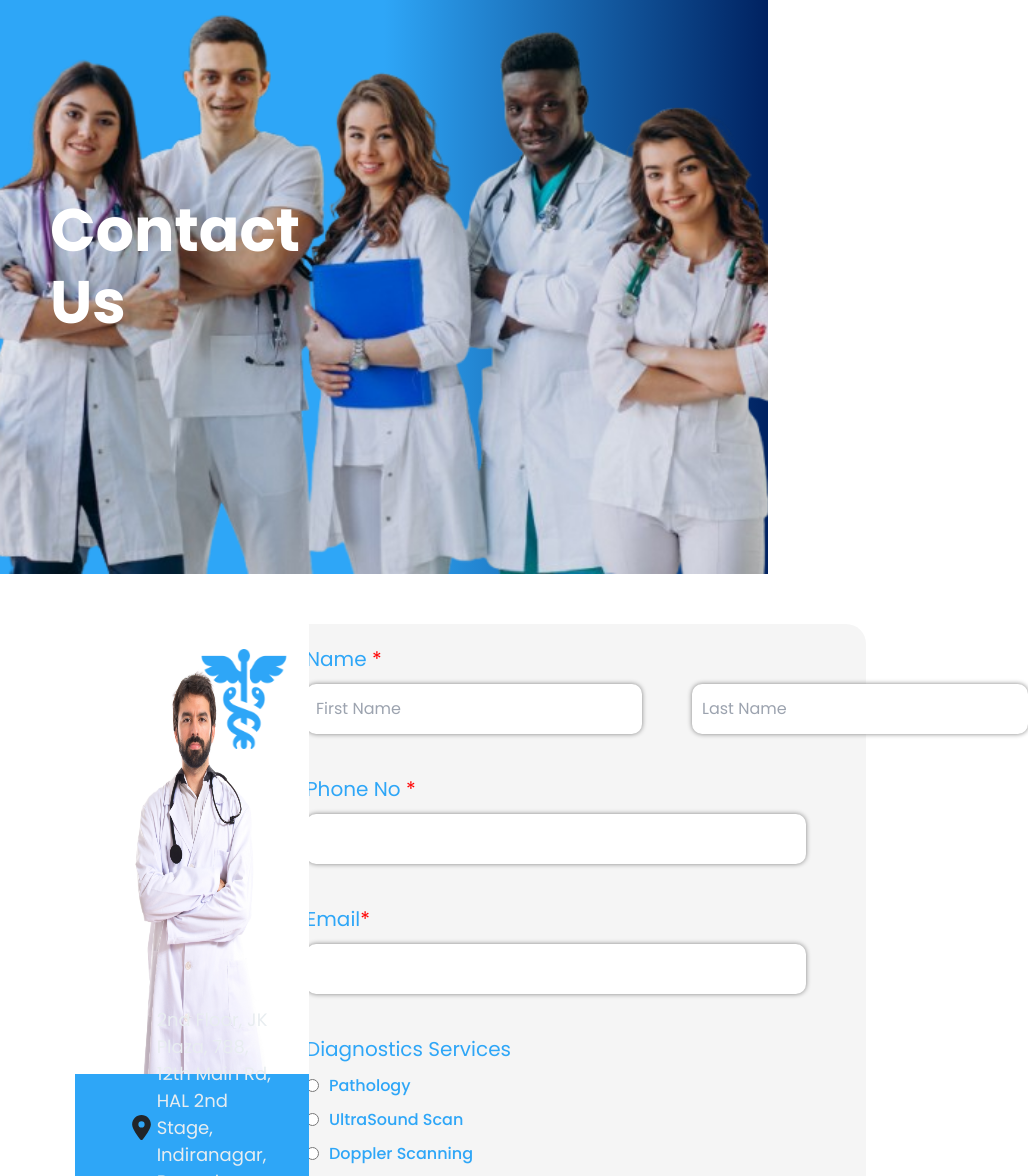
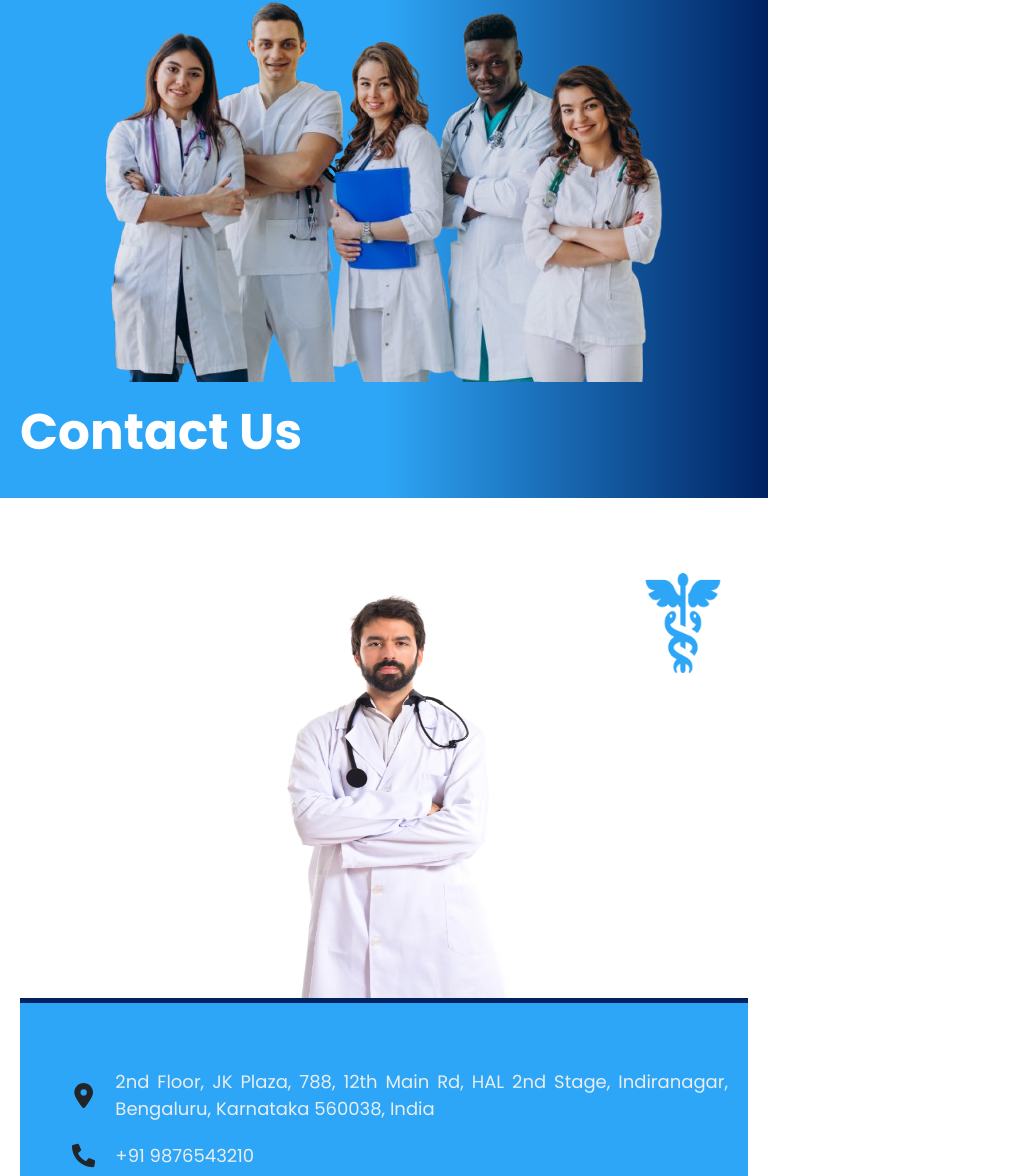
Before and after one commit to PrajwalHS2609/Diagnostic2, a Next.js app: page /contact-us in a window 768 px wide. Shown: the part 263-1439 px from the top of the page, 1028 px wide, since content can reach past the window. Built offline with nearby package versions, Linux system fonts and the light colour scheme.

Commit message:
tab responsive

```diff
--- a/src/components/Cardiology/CardiologyCard.tsx
+++ b/src/components/Cardiology/CardiologyCard.tsx
@@ -22,7 +22,7 @@ const CardiologyCard = () => {
           img: "https://first-c9d21.web.app/assets/Stress%20Test-C7Ur_itU.png",
           title: "Stress Test",
           description:
-            "Hormonal tests at Pathocon Diagnostics help assess and balance crucial hormones, providing valuable insights for personalized healthcare and maintaining overall well-being.",
+            "Hormonal tests at  Diagnostics help assess and balance crucial hormones, providing valuable insights for personalized healthcare and maintaining overall well-being.",
         },
         {
           id: 4,
--- a/src/components/ContactUs/ContactUs.css
+++ b/src/components/ContactUs/ContactUs.css
@@ -349,3 +349,90 @@
     font-weight: bold;
   }
 }
+@media screen and (min-width: 768px) and (max-width: 990px) {
+  .contactUsMain-container {
+    flex-direction: column;
+  }
+  .contactUsMain-content {
+    width: 100%;
+    /* border: solid red; */
+    padding: 10px;
+    display: flex;
+    justify-content: center;
+    align-items: center;
+  }
+  .contactUs-formContainer {
+    /* border: solid red; */
+    width: 100%;
+    height: 100%;
+    padding: 10px;
+  }
+  .contactUs-formItem2 {
+    display: flex;
+    justify-content: flex-start;
+    align-items: center;
+    gap: 50px;
+    flex-direction: column;
+  }
+  .contactUs-formItem1 {
+    flex-direction: column;
+    width: 100%;
+  }
+  .contactUs-formItem1 > input,
+  .contactUs-formItem2 > input {
+    /* border: solid green; */
+    height: 50px;
+    width: 300px;
+  }
+  .contactUs-formItem2 > textarea {
+    /* border: solid green; */
+    border-radius: 20px;
+    height: 200px;
+    width: 300px;
+  }
+  .contactUsAddress-container {
+    /* border: solid blue; */
+    width: 100%;
+    height: 100%;
+  }
+  .contactUsAddress-imgContainer {
+    /* border: solid; */
+    margin-bottom: 0px;
+  }
+  .contactUsAddress-Item {
+    /* border: solid yellow; */
+    gap: 20px;
+  }
+  .contactUsAddress-Item > a {
+    width: 100%;
+    font-size: 18px;
+    color: var(--customColor3);
+    text-decoration: none;
+    text-align: justify;
+  }
+  /* ------------------------------------------------------------------ */
+  .homeHeader-container {
+    /* border: solid red; */
+    height: 100%;
+    flex-direction: column;
+  }
+
+  .homeHeader-cover {
+    width: 100%;
+    height: 100%;
+    position: static;
+    display: flex;
+    justify-content: center;
+    align-items: center;
+    flex-direction: column;
+    padding: 20px;
+  }
+  .homeHeader-coverContent {
+    width: 100%;
+  }
+  .homeHeader-coverContent > h2 {
+    font-size: 50px;
+    color: white;
+    font-weight: bold;
+  }
+}
--- a/src/components/HomePage/HomeHeader/HomeHeader.css
+++ b/src/components/HomePage/HomeHeader/HomeHeader.css
@@ -42,6 +42,7 @@
   font-size: 20px;
   font-weight: 500;
   color: var(--customColor2);
+  text-align: justify;
 }
 .homeHeader-coverContent > span {
   display: flex;
@@ -100,6 +101,21 @@
   .homeHeader-coverContent > span > a > button {
     font-weight: 600;
     border-radius: 10px;
-
   }
 }
+@media screen and (min-width: 768px) and (max-width: 990px) {
+  .homeHeader-coverContent > h2 {
+    font-size: 40px;
+  }
+  .homeHeader-coverContent > p {
+    font-size: 18px;
+    font-weight: 500;
+    color: var(--customColor2);
+  }
+  .homeHeader-coverContent > span {
+    display: flex;
+    justify-content: flex-start;
+    align-items: flex-start;
+    flex-direction: column;
+  }
+}
--- a/src/components/Navbar/Navbar.css
+++ b/src/components/Navbar/Navbar.css
@@ -567,7 +567,7 @@
   text-decoration: none;
   margin-left: 10px;
 }
-@media screen and (min-width: 320px) and (max-width: 768px) {
+@media screen and (min-width: 320px) and (max-width: 990px) {
 
   .menu-container {
     /* border: solid; */
```
Also changed, not shown: src/components/HomePage/HomeAboutUs/HomeAboutUs.css (+67 -1 lines), src/components/HomePage/HomeBlog/HomeBlog.css (+22 -0 lines), src/components/HomePage/HomeKey/HomeKey.css (+25 -0 lines), src/components/HomePage/HomeServices/HomeServices.css (+22 -0 lines), src/components/HomePage/HomeTestimonial/HomeTestimonial.css (+17 -0 lines), src/components/HomePage/HomeWhy/HomeWhy.css (+26 -1 lines), src/components/Pathology/PathologyCard.tsx (+6 -6 lines), src/components/RadiologicalProcedures/RadiologicalProceduresCard.tsx (+6 -6 lines).
